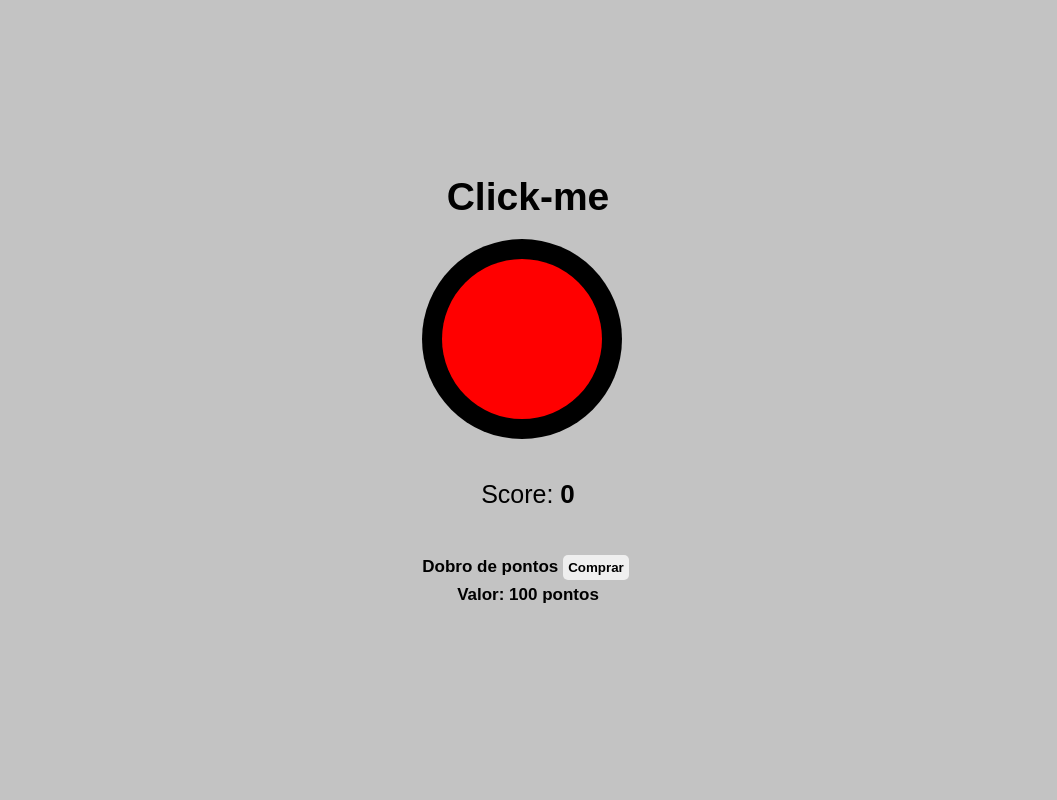
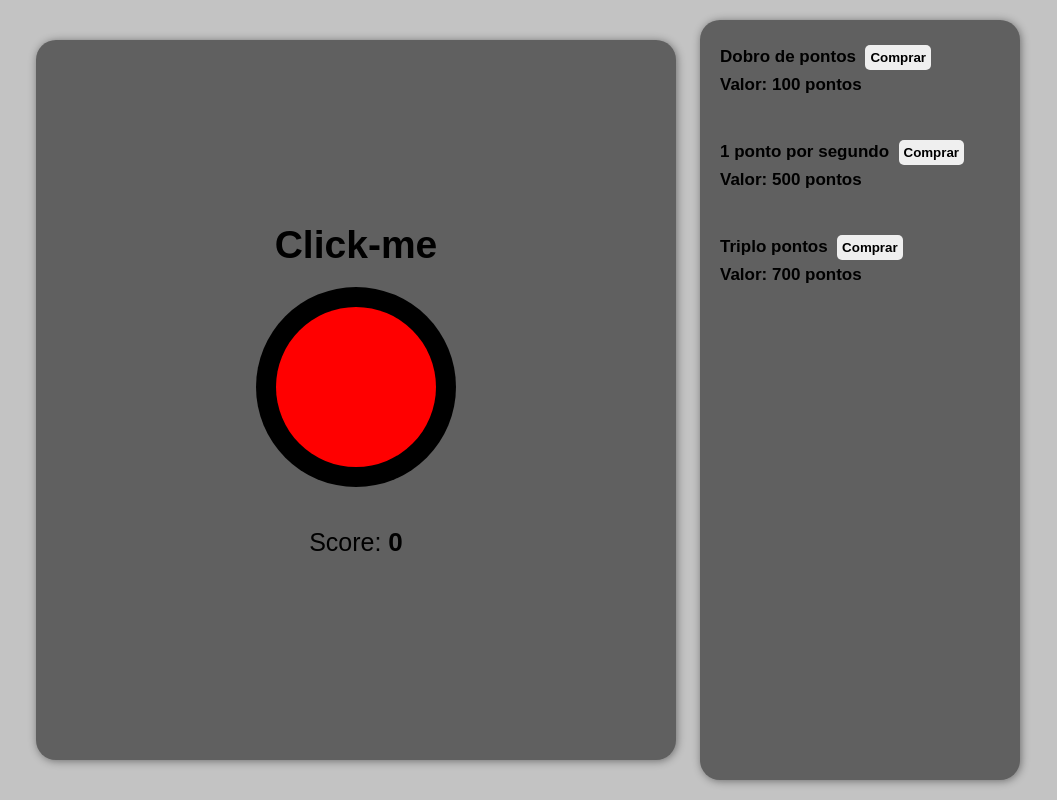
Before and after one commit to luiz0ph/click_game, a plain HTML site: page index.html in a window 1280 px wide. Shown: the whole page, without its empty margins (112-1169 px from the left). Drawn offline with Linux system fonts and the light colour scheme.

Commit message:
adcionei novos upgrades

```diff
--- a/css/styles.css
+++ b/css/styles.css
@@ -12,13 +12,30 @@ body {
     height: 100vh;
     display: flex;
     justify-content: center;
-    align-items: center;
-    flex-direction: column;
 }
 
 h1 {
     margin: 20px 0;
     font-size: 39px;
+    text-align: center;
+}
+
+main {
+    padding: 20px;
+}
+
+
+#clicker {
+    display: flex;
+    flex-flow: column nowrap;
+    align-items: center;
+    justify-content: center;
+    background-color: #606060;
+    padding: 20px;
+    border-radius: 20px;
+    box-shadow: 1px 1px 8px #00000070;
+    margin: 20px 0;
+    width: 80vw;
 }
 
 div#sombra {
@@ -38,6 +55,7 @@ div#circle {
     width: 160px;
     height: 160px;
     border-radius: 50%;
+
 }
 
 p {
@@ -51,14 +69,24 @@ span {
     font-weight: bolder;
 }
 
-#compras > span {
+
+.compras > span {
     font-size: 17px;
     font-weight: bold;
 }
 
-#compras > p {
+.compras > p {
     font-size: 17px;
     font-weight: bold;
+    display: inline-block;
+}
+
+.mercado {
+    background-color: #606060;
+    padding: 20px;
+    border-radius: 20px;
+    box-shadow: 1px 1px 8px #00000070;
+    width: 80vw;
 }
 
 
@@ -75,3 +103,19 @@ button {
 .price::before {
     content: 'Valor: ';
 }
+
+@media screen  and (min-width: 1000px){
+    main {
+        display: flex;
+        justify-content: space-between;
+        width: 80vw;
+    }
+
+    #clicker {
+        width: 50vw;
+    }
+
+    .mercado {
+        width: 25vw;
+    }
+}
--- a/index.html
+++ b/index.html
@@ -11,21 +11,36 @@
     <title>Click game</title>
 </head>
 <body>
-    <header>
-        <h1>Click-me</h1>
-    </header>
     <main>
-        <div id="sombra">
-            <!-- Circulo de click -->
-            <div id="circle" onclick="atualizarPontuacao()">
+        <div id="clicker">
+            <h1>Click-me</h1>
+            <div id="sombra">
+                <!-- Circulo de click -->
+                <div id="circle" onclick="atualizarPontuacao()">
 
+                </div>
             </div>
+            <p>Score: <span id="score">0</span></p>
         </div>
-        <p>Score: <span id="score">0</span></p>
 
-        <div id="compras">
-            <span id="dobro_pontos">Dobro de pontos</span><button id="btn_dobro">Comprar</button> <br>
-            <p class="price">100 pontos</p>
+        <div class="mercado">
+            <div id="dobro" class="compras">
+                <span id="dobro_pontos">Dobro de pontos</span>
+                <button id="btn_dobro">Comprar</button> <br>
+                <p class="price" id="price_dobro">100 pontos</p>
+            </div>
+
+            <div id="1PorSegundo" class="compras">
+                <span>1 ponto por segundo</span>
+                <button id="btn_1segundo">Comprar</button> <br>
+                <p class="price">500 pontos</p>
+            </div>
+
+            <div id="triplo" class="compras">
+                <span id="triplo_pontos">Triplo pontos</span>
+                <button id="btn_triplo">Comprar</button> <br>
+                <p class="price" id="price_triplo">700 pontos</p>
+            </div>
         </div>
     </main>
 
--- a/main.js
+++ b/main.js
@@ -1,32 +1,98 @@
 let score = -1;
-let dobro_pontos = document.getElementById('dobro_pontos');
 let btn_dobroPontos = document.querySelector('button#btn_dobro');
+let dobroCompra = document.getElementById('dobro');
+let UmPorSegundo = document.getElementById('1PorSegundo');
+let btn_1porSegundo = document.getElementById('btn_1segundo');
+let triploCompra = document.getElementById('triplo');
+let btn_triploPontos = document.getElementById('btn_triplo');
 let compras = document.querySelector('div#compras');
-let dobroPonto = false;
+let ponto = 0;
+let TempoSegundo = 0;
+
+/*
+    ponto 0 == aumenta 1
+    ponto 1 == dobro de pontos
+    ponto 2 == triplo de pontos
+
+    tempo 0 == não aumenta nada
+    tempo 1 == aumenta 1 ponto por segundo
+*/
 
 // Função de dobro de ponto
 function dobro() {
     if (score < 100) {
         window.alert('Valor Insuficiente');
     } else {
-        dobroPonto = true;
+        ponto = 1;
         score -= 100; // Retira 100 pontos
+        document.getElementById('score').innerHTML = score; // Atualiza o valor na hora
+        dobroCompra.style.display = 'none';
+    }
+}
+
+// Função 1 ponto por segundo
+function tempoPorSegundo() {
+    if (score < 500) {
+        window.alert('Valor Insuficiente');
+    } else {
+        TempoSegundo = 1;
+        score -= 500;
         document.getElementById('score').innerHTML = score;
-        compras.style.display = 'none';
+        UmPorSegundo.style.display = 'none';
+        atualizarTempo();
+    }
+}
+
+// Fução triplo de pontos
+function triplo() {
+    if (score < 700) {
+        window.alert('Valor insuficiente');
+    } else {
+        ponto = 2;
+        score -= 700; // Retira 500 pontos
+        document.getElementById('score').innerHTML = score;
+        triploCompra.style.display = 'none';
     }
 }
 
 btn_dobroPontos.addEventListener('click', dobro);
+btn_triploPontos.addEventListener('click', triplo);
+btn_1porSegundo.addEventListener('click', tempoPorSegundo);
 
 // Função para atualizar a pontuação
 function atualizarPontuacao() {
-    if (dobroPonto == true) {
-        score += 2;
-    } else {
-        score++;
+    switch (ponto) {
+        case 0:
+            score++;
+            break
+        case 1:
+            score += 2;
+            break
+        case 2:
+            score += 3;
+            break
+        default:
+            score++
+            break
     }
     document.getElementById('score').innerHTML = score;
 }
 
+function tempo_1() {
+    score++;
+    document.getElementById('score').innerHTML = score;
+}
+
+function tempo_2() {
+    score += 2;
+    document.getElementById('score').innerHTML = score;
+}
+
+function atualizarTempo() {
+    if (TempoSegundo == 1) {
+        setInterval(tempo_1, 1000);
+    }
+}
+
 // Chama a função atualizarPontuacao para iniciar o processo
 atualizarPontuacao();
```
